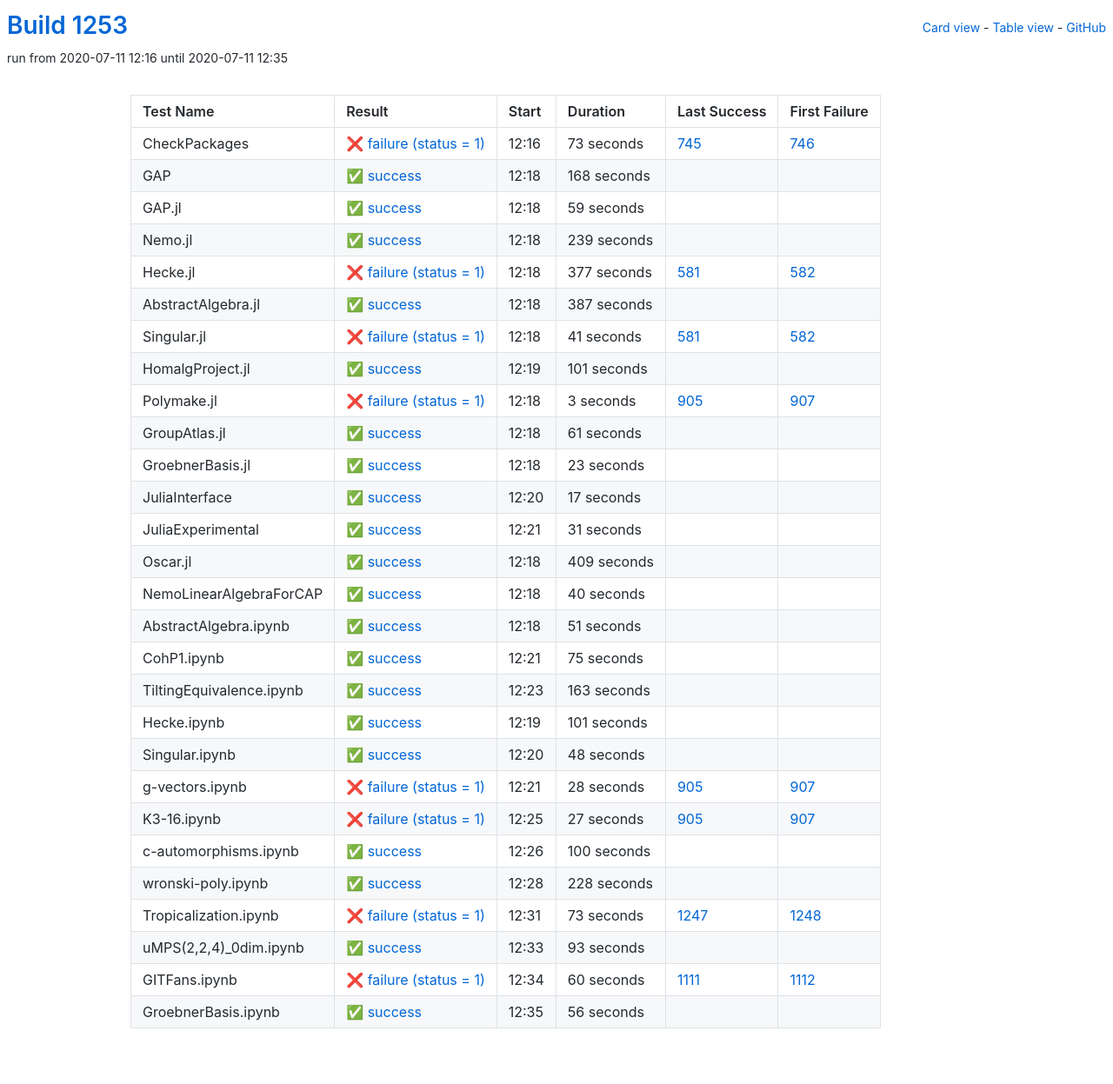
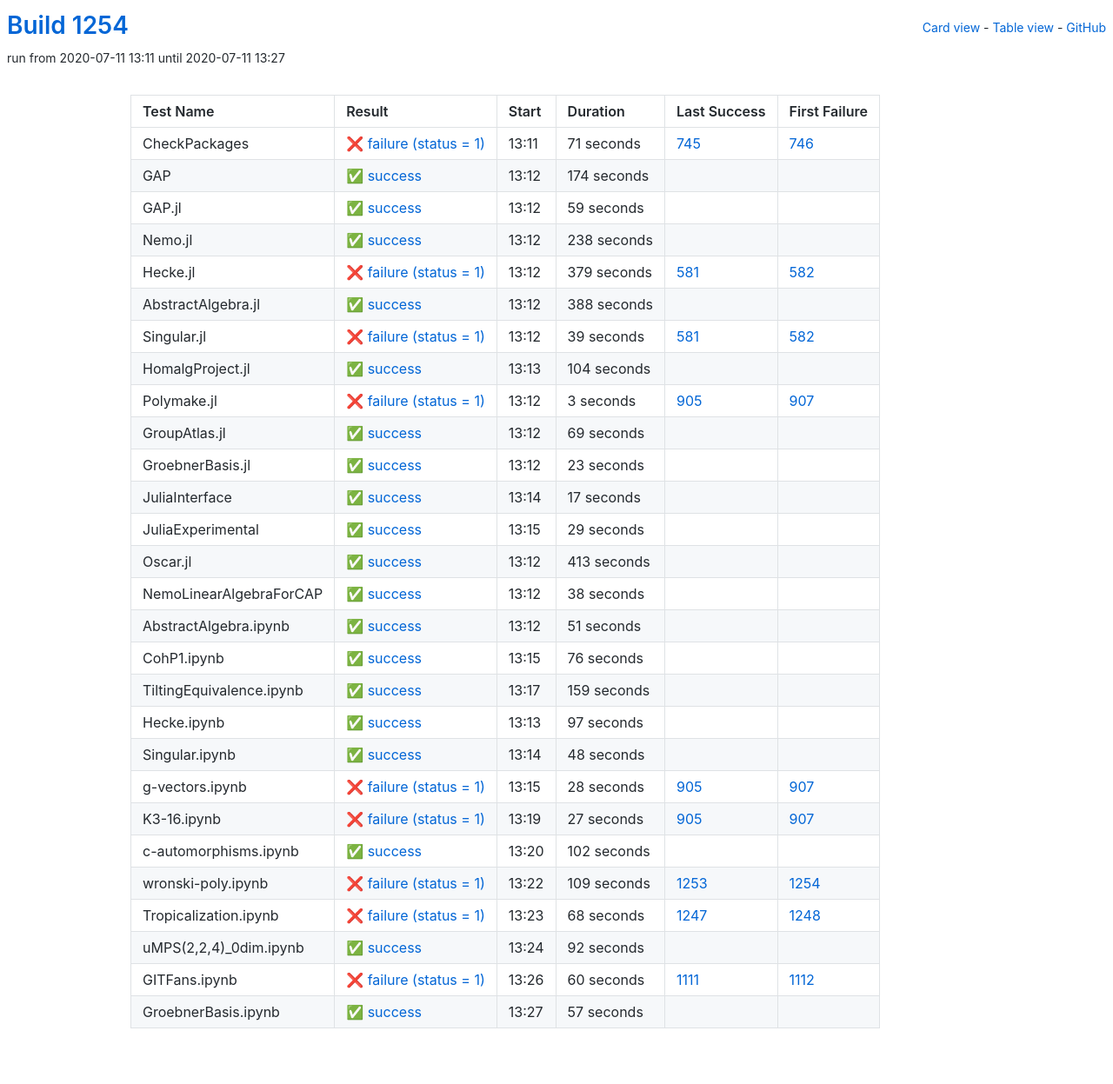
Before and after one commit to oscar-system/oscar-ci-status-1.4, a Jekyll site: the page built from table.html, in a window 1280 px wide. Shown: the whole page at 87% size. Built offline with Jekyll 4.4.1, drawn with Linux system fonts in a browser that asks for light colours.

Commit message:
Build #1254

```diff
--- a/_data/ci.yml
+++ b/_data/ci.yml
@@ -1,6 +1,6 @@
 ---
-build: 1253
-build_url: https://oscarci.mathematik.uni-kl.de/job/oscar-julia-1.4/1253/
+build: 1254
+build_url: https://oscarci.mathematik.uni-kl.de/job/oscar-julia-1.4/1254/
 job: oscar-julia-1.4
 organization: oscar-system
 repo: oscar-ci-status-1.4
@@ -8,32 +8,32 @@ repourl: https://github.com/oscar-system/oscar-ci-status-1.4
 tests:
 - name: CheckPackages
   id: checkpackages
-  log: https://oscarci.mathematik.uni-kl.de/job/oscar-julia-1.4/1253/artifact/logs/build-1253/CheckPackages.log
-  start: 2020-07-11 12:16
+  log: https://oscarci.mathematik.uni-kl.de/job/oscar-julia-1.4/1254/artifact/logs/build-1254/CheckPackages.log
+  start: 2020-07-11 13:11
   success: false
   exitcode: 1
   status: failure
-  duration: 73
+  duration: 71
   last_success: 745
   last_success_url: https://oscarci.mathematik.uni-kl.de/job/oscar-julia-1.4/745/
   first_failure: 746
   first_failure_url: https://oscarci.mathematik.uni-kl.de/job/oscar-julia-1.4/746/
 - name: GAP
   id: gap
-  log: https://oscarci.mathematik.uni-kl.de/job/oscar-julia-1.4/1253/artifact/logs/build-1253/GAP.log
-  start: 2020-07-11 12:18
+  log: https://oscarci.mathematik.uni-kl.de/job/oscar-julia-1.4/1254/artifact/logs/build-1254/GAP.log
+  start: 2020-07-11 13:12
   success: true
   exitcode: 0
   status: success
-  duration: 168
+  duration: 174
   last_success: false
   last_success_url:
   first_failure: false
   first_failure_url:
 - name: GAP.jl
   id: gap-jl
-  log: https://oscarci.mathematik.uni-kl.de/job/oscar-julia-1.4/1253/artifact/logs/build-1253/GAP.jl.log
-  start: 2020-07-11 12:18
+  log: https://oscarci.mathematik.uni-kl.de/job/oscar-julia-1.4/1254/artifact/logs/build-1254/GAP.jl.log
+  start: 2020-07-11 13:12
   success: true
   exitcode: 0
   status: success
@@ -44,68 +44,68 @@ tests:
   first_failure_url:
 - name: Nemo.jl
   id: nemo-jl
-  log: https://oscarci.mathematik.uni-kl.de/job/oscar-julia-1.4/1253/artifact/logs/build-1253/Nemo.jl.log
-  start: 2020-07-11 12:18
+  log: https://oscarci.mathematik.uni-kl.de/job/oscar-julia-1.4/1254/artifact/logs/build-1254/Nemo.jl.log
+  start: 2020-07-11 13:12
   success: true
   exitcode: 0
   status: success
-  duration: 239
+  duration: 238
   last_success: false
   last_success_url:
   first_failure: false
   first_failure_url:
 - name: Hecke.jl
   id: hecke-jl
-  log: https://oscarci.mathematik.uni-kl.de/job/oscar-julia-1.4/1253/artifact/logs/build-1253/Hecke.jl.log
-  start: 2020-07-11 12:18
+  log: https://oscarci.mathematik.uni-kl.de/job/oscar-julia-1.4/1254/artifact/logs/build-1254/Hecke.jl.log
+  start: 2020-07-11 13:12
   success: false
   exitcode: 1
   status: failure
-  duration: 377
+  duration: 379
   last_success: 581
   last_success_url: https://oscarci.mathematik.uni-kl.de/job/oscar-julia-1.4/581/
   first_failure: 582
   first_failure_url: https://oscarci.mathematik.uni-kl.de/job/oscar-julia-1.4/582/
 - name: AbstractAlgebra.jl
   id: abstractalgebra-jl
-  log: https://oscarci.mathematik.uni-kl.de/job/oscar-julia-1.4/1253/artifact/logs/build-1253/AbstractAlgebra.jl.log
-  start: 2020-07-11 12:18
+  log: https://oscarci.mathematik.uni-kl.de/job/oscar-julia-1.4/1254/artifact/logs/build-1254/AbstractAlgebra.jl.log
+  start: 2020-07-11 13:12
   success: true
   exitcode: 0
   status: success
-  duration: 387
+  duration: 388
   last_success: false
   last_success_url:
   first_failure: false
   first_failure_url:
 - name: Singular.jl
   id: singular-jl
-  log: https://oscarci.mathematik.uni-kl.de/job/oscar-julia-1.4/1253/artifact/logs/build-1253/Singular.jl.log
-  start: 2020-07-11 12:18
+  log: https://oscarci.mathematik.uni-kl.de/job/oscar-julia-1.4/1254/artifact/logs/build-1254/Singular.jl.log
+  start: 2020-07-11 13:12
   success: false
   exitcode: 1
   status: failure
-  duration: 41
+  duration: 39
   last_success: 581
   last_success_url: https://oscarci.mathematik.uni-kl.de/job/oscar-julia-1.4/581/
   first_failure: 582
   first_failure_url: https://oscarci.mathematik.uni-kl.de/job/oscar-julia-1.4/582/
 - name: HomalgProject.jl
   id: homalgproject-jl
-  log: https://oscarci.mathematik.uni-kl.de/job/oscar-julia-1.4/1253/artifact/logs/build-1253/HomalgProject.jl.log
-  start: 2020-07-11 12:19
+  log: https://oscarci.mathematik.uni-kl.de/job/oscar-julia-1.4/1254/artifact/logs/build-1254/HomalgProject.jl.log
+  start: 2020-07-11 13:13
   success: true
   exitcode: 0
   status: success
-  duration: 101
+  duration: 104
   last_success: false
   last_success_url:
   first_failure: false
   first_failure_url:
 - name: Polymake.jl
   id: polymake-jl
-  log: https://oscarci.mathematik.uni-kl.de/job/oscar-julia-1.4/1253/artifact/logs/build-1253/Polymake.jl.log
-  start: 2020-07-11 12:18
+  log: https://oscarci.mathematik.uni-kl.de/job/oscar-julia-1.4/1254/artifact/logs/build-1254/Polymake.jl.log
+  start: 2020-07-11 13:12
   success: false
   exitcode: 1
   status: failure
@@ -116,20 +116,20 @@ tests:
   first_failure_url: https://oscarci.mathematik.uni-kl.de/job/oscar-julia-1.4/907/
 - name: GroupAtlas.jl
   id: groupatlas-jl
-  log: https://oscarci.mathematik.uni-kl.de/job/oscar-julia-1.4/1253/artifact/logs/build-1253/GroupAtlas.jl.log
-  start: 2020-07-11 12:18
+  log: https://oscarci.mathematik.uni-kl.de/job/oscar-julia-1.4/1254/artifact/logs/build-1254/GroupAtlas.jl.log
+  start: 2020-07-11 13:12
   success: true
   exitcode: 0
   status: success
-  duration: 61
+  duration: 69
   last_success: false
   last_success_url:
   first_failure: false
   first_failure_url:
 - name: GroebnerBasis.jl
   id: groebnerbasis-jl
-  log: https://oscarci.mathematik.uni-kl.de/job/oscar-julia-1.4/1253/artifact/logs/build-1253/GroebnerBasis.jl.log
-  start: 2020-07-11 12:18
+  log: https://oscarci.mathematik.uni-kl.de/job/oscar-julia-1.4/1254/artifact/logs/build-1254/GroebnerBasis.jl.log
+  start: 2020-07-11 13:12
   success: true
   exitcode: 0
   status: success
@@ -140,8 +140,8 @@ tests:
   first_failure_url:
 - name: JuliaInterface
   id: juliainterface
-  log: https://oscarci.mathematik.uni-kl.de/job/oscar-julia-1.4/1253/artifact/logs/build-1253/JuliaInterface.log
-  start: 2020-07-11 12:20
+  log: https://oscarci.mathematik.uni-kl.de/job/oscar-julia-1.4/1254/artifact/logs/build-1254/JuliaInterface.log
+  start: 2020-07-11 13:14
   success: true
   exitcode: 0
   status: success
@@ -152,44 +152,44 @@ tests:
   first_failure_url:
 - name: JuliaExperimental
   id: juliaexperimental
-  log: https://oscarci.mathematik.uni-kl.de/job/oscar-julia-1.4/1253/artifact/logs/build-1253/JuliaExperimental.log
-  start: 2020-07-11 12:21
+  log: https://oscarci.mathematik.uni-kl.de/job/oscar-julia-1.4/1254/artifact/logs/build-1254/JuliaExperimental.log
+  start: 2020-07-11 13:15
   success: true
   exitcode: 0
   status: success
-  duration: 31
+  duration: 29
   last_success: false
   last_success_url:
   first_failure: false
   first_failure_url:
 - name: Oscar.jl
   id: oscar-jl
-  log: https://oscarci.mathematik.uni-kl.de/job/oscar-julia-1.4/1253/artifact/logs/build-1253/Oscar.jl.log
-  start: 2020-07-11 12:18
+  log: https://oscarci.mathematik.uni-kl.de/job/oscar-julia-1.4/1254/artifact/logs/build-1254/Oscar.jl.log
+  start: 2020-07-11 13:12
   success: true
   exitcode: 0
   status: success
-  duration: 409
+  duration: 413
   last_success: false
   last_success_url:
   first_failure: false
   first_failure_url:
 - name: NemoLinearAlgebraForCAP
   id: nemolinearalgebraforcap
-  log: https://oscarci.mathematik.uni-kl.de/job/oscar-julia-1.4/1253/artifact/logs/build-1253/NemoLinearAlgebraForCAP.log
-  start: 2020-07-11 12:18
+  log: https://oscarci.mathematik.uni-kl.de/job/oscar-julia-1.4/1254/artifact/logs/build-1254/NemoLinearAlgebraForCAP.log
+  start: 2020-07-11 13:12
   success: true
   exitcode: 0
   status: success
-  duration: 40
+  duration: 38
   last_success: false
   last_success_url:
   first_failure: false
   first_failure_url:
 - name: AbstractAlgebra.ipynb
   id: abstractalgebra-ipynb
-  log: https://oscarci.mathematik.uni-kl.de/job/oscar-julia-1.4/1253/artifact/logs/build-1253/AbstractAlgebra.ipynb.log
-  start: 2020-07-11 12:18
+  log: https://oscarci.mathematik.uni-kl.de/job/oscar-julia-1.4/1254/artifact/logs/build-1254/AbstractAlgebra.ipynb.log
+  start: 2020-07-11 13:12
   success: true
   exitcode: 0
   status: success
@@ -200,44 +200,44 @@ tests:
   first_failure_url:
 - name: CohP1.ipynb
   id: cohp1-ipynb
-  log: https://oscarci.mathematik.uni-kl.de/job/oscar-julia-1.4/1253/artifact/logs/build-1253/CohP1.ipynb.log
-  start: 2020-07-11 12:21
+  log: https://oscarci.mathematik.uni-kl.de/job/oscar-julia-1.4/1254/artifact/logs/build-1254/CohP1.ipynb.log
+  start: 2020-07-11 13:15
   success: true
   exitcode: 0
   status: success
-  duration: 75
+  duration: 76
   last_success: false
   last_success_url:
   first_failure: false
   first_failure_url:
 - name: TiltingEquivalence.ipynb
   id: tiltingequivalence-ipynb
-  log: https://oscarci.mathematik.uni-kl.de/job/oscar-julia-1.4/1253/artifact/logs/build-1253/TiltingEquivalence.ipynb.log
-  start: 2020-07-11 12:23
+  log: https://oscarci.mathematik.uni-kl.de/job/oscar-julia-1.4/1254/artifact/logs/build-1254/TiltingEquivalence.ipynb.log
+  start: 2020-07-11 13:17
   success: true
   exitcode: 0
   status: success
-  duration: 163
+  duration: 159
   last_success: false
   last_success_url:
   first_failure: false
   first_failure_url:
 - name: Hecke.ipynb
   id: hecke-ipynb
-  log: https://oscarci.mathematik.uni-kl.de/job/oscar-julia-1.4/1253/artifact/logs/build-1253/Hecke.ipynb.log
-  start: 2020-07-11 12:19
+  log: https://oscarci.mathematik.uni-kl.de/job/oscar-julia-1.4/1254/artifact/logs/build-1254/Hecke.ipynb.log
+  start: 2020-07-11 13:13
   success: true
   exitcode: 0
   status: success
-  duration: 101
+  duration: 97
   last_success: false
   last_success_url:
   first_failure: false
   first_failure_url:
 - name: Singular.ipynb
   id: singular-ipynb
-  log: https://oscarci.mathematik.uni-kl.de/job/oscar-julia-1.4/1253/artifact/logs/build-1253/Singular.ipynb.log
-  start: 2020-07-11 12:20
+  log: https://oscarci.mathematik.uni-kl.de/job/oscar-julia-1.4/1254/artifact/logs/build-1254/Singular.ipynb.log
+  start: 2020-07-11 13:14
   success: true
   exitcode: 0
   status: success
@@ -248,8 +248,8 @@ tests:
   first_failure_url:
 - name: g-vectors.ipynb
   id: g-vectors-ipynb
-  log: https://oscarci.mathematik.uni-kl.de/job/oscar-julia-1.4/1253/artifact/logs/build-1253/g-vectors.ipynb.log
-  start: 2020-07-11 12:21
+  log: https://oscarci.mathematik.uni-kl.de/job/oscar-julia-1.4/1254/artifact/logs/build-1254/g-vectors.ipynb.log
+  start: 2020-07-11 13:15
   success: false
   exitcode: 1
   status: failure
@@ -260,8 +260,8 @@ tests:
   first_failure_url: https://oscarci.mathematik.uni-kl.de/job/oscar-julia-1.4/907/
 - name: K3-16.ipynb
   id: k3-16-ipynb
-  log: https://oscarci.mathematik.uni-kl.de/job/oscar-julia-1.4/1253/artifact/logs/build-1253/K3-16.ipynb.log
-  start: 2020-07-11 12:25
+  log: https://oscarci.mathematik.uni-kl.de/job/oscar-julia-1.4/1254/artifact/logs/build-1254/K3-16.ipynb.log
+  start: 2020-07-11 13:19
   success: false
   exitcode: 1
   status: failure
@@ -272,56 +272,56 @@ tests:
   first_failure_url: https://oscarci.mathematik.uni-kl.de/job/oscar-julia-1.4/907/
 - name: c-automorphisms.ipynb
   id: c-automorphisms-ipynb
-  log: https://oscarci.mathematik.uni-kl.de/job/oscar-julia-1.4/1253/artifact/logs/build-1253/c-automorphisms.ipynb.log
-  start: 2020-07-11 12:26
+  log: https://oscarci.mathematik.uni-kl.de/job/oscar-julia-1.4/1254/artifact/logs/build-1254/c-automorphisms.ipynb.log
+  start: 2020-07-11 13:20
   success: true
   exitcode: 0
   status: success
-  duration: 100
+  duration: 102
   last_success: false
   last_success_url:
   first_failure: false
   first_failure_url:
 - name: wronski-poly.ipynb
   id: wronski-poly-ipynb
-  log: https://oscarci.mathematik.uni-kl.de/job/oscar-julia-1.4/1253/artifact/logs/build-1253/wronski-poly.ipynb.log
-  start: 2020-07-11 12:28
-  success: true
-  exitcode: 0
-  status: success
-  duration: 228
-  last_success: false
-  last_success_url:
-  first_failure: false
-  first_failure_url:
-- name: Tropicalization.ipynb
-  id: tropicalization-ipynb
-  log: https://oscarci.mathematik.uni-kl.de/job/oscar-julia-1.4/1253/artifact/logs/build-1253/Tropicalization.ipynb.log
-  start: 2020-07-11 12:31
+  log: https://oscarci.mathematik.uni-kl.de/job/oscar-julia-1.4/1254/artifact/logs/build-1254/wronski-poly.ipynb.log
+  start: 2020-07-11 13:22
   success: false
   exitcode: 1
   status: failure
-  duration: 73
+  duration: 109
+  last_success: 1253
+  last_success_url: https://oscarci.mathematik.uni-kl.de/job/oscar-julia-1.4/1253/
+  first_failure: 1254
+  first_failure_url: https://oscarci.mathematik.uni-kl.de/job/oscar-julia-1.4/1254/
+- name: Tropicalization.ipynb
+  id: tropicalization-ipynb
+  log: https://oscarci.mathematik.uni-kl.de/job/oscar-julia-1.4/1254/artifact/logs/build-1254/Tropicalization.ipynb.log
+  start: 2020-07-11 13:23
+  success: false
+  exitcode: 1
+  status: failure
+  duration: 68
   last_success: 1247
   last_success_url: https://oscarci.mathematik.uni-kl.de/job/oscar-julia-1.4/1247/
   first_failure: 1248
   first_failure_url: https://oscarci.mathematik.uni-kl.de/job/oscar-julia-1.4/1248/
 - name: uMPS(2,2,4)_0dim.ipynb
   id: umps-2-2-4-0dim-ipynb
-  log: https://oscarci.mathematik.uni-kl.de/job/oscar-julia-1.4/1253/artifact/logs/build-1253/uMPS-2-2-4-_0dim.ipynb.log
-  start: 2020-07-11 12:33
+  log: https://oscarci.mathematik.uni-kl.de/job/oscar-julia-1.4/1254/artifact/logs/build-1254/uMPS-2-2-4-_0dim.ipynb.log
+  start: 2020-07-11 13:24
   success: true
   exitcode: 0
   status: success
-  duration: 93
+  duration: 92
   last_success: false
   last_success_url:
   first_failure: false
   first_failure_url:
 - name: GITFans.ipynb
   id: gitfans-ipynb
-  log: https://oscarci.mathematik.uni-kl.de/job/oscar-julia-1.4/1253/artifact/logs/build-1253/GITFans.ipynb.log
-  start: 2020-07-11 12:34
+  log: https://oscarci.mathematik.uni-kl.de/job/oscar-julia-1.4/1254/artifact/logs/build-1254/GITFans.ipynb.log
+  start: 2020-07-11 13:26
   success: false
   exitcode: 1
   status: failure
@@ -332,12 +332,12 @@ tests:
   first_failure_url: https://oscarci.mathematik.uni-kl.de/job/oscar-julia-1.4/1112/
 - name: GroebnerBasis.ipynb
   id: groebnerbasis-ipynb
-  log: https://oscarci.mathematik.uni-kl.de/job/oscar-julia-1.4/1253/artifact/logs/build-1253/GroebnerBasis.ipynb.log
-  start: 2020-07-11 12:35
+  log: https://oscarci.mathematik.uni-kl.de/job/oscar-julia-1.4/1254/artifact/logs/build-1254/GroebnerBasis.ipynb.log
+  start: 2020-07-11 13:27
   success: true
   exitcode: 0
   status: success
-  duration: 56
+  duration: 57
   last_success: false
   last_success_url:
   first_failure: false
```
Also changed, not shown: README.md.
